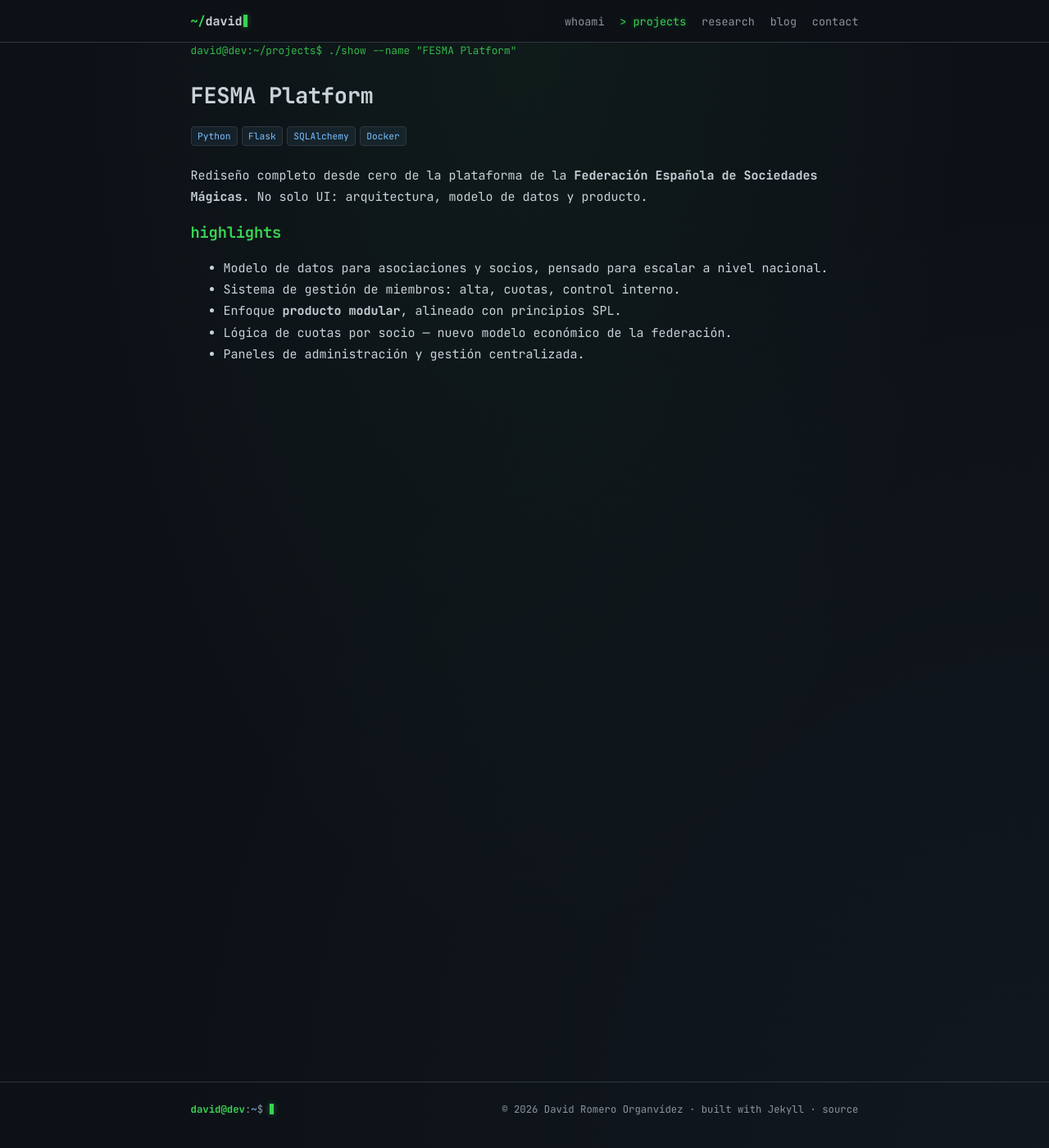
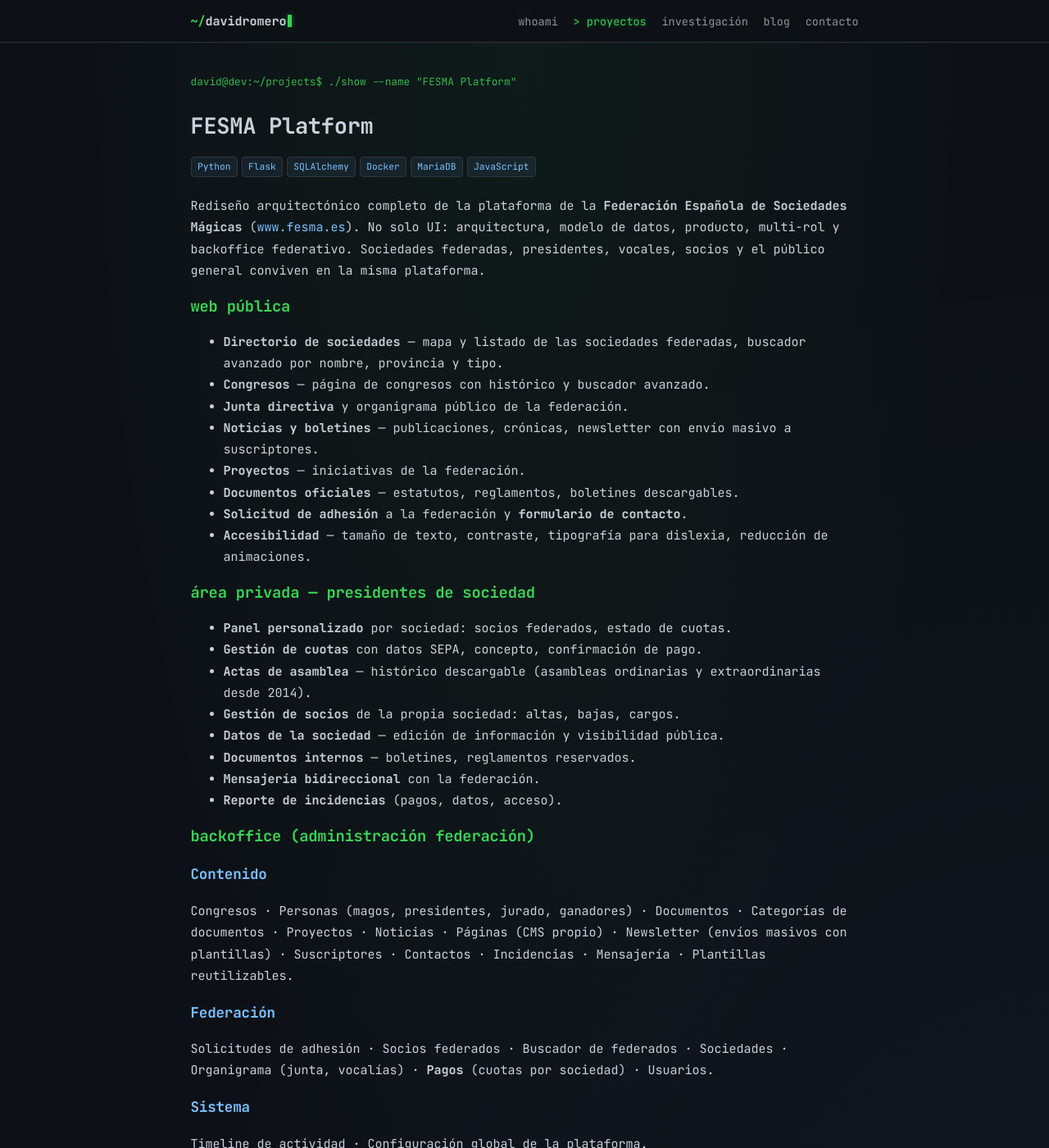
Before and after one commit to drorganvidez/davidromero.dev, a Jekyll site: the page built from _projects/fesma.md, in a window 1280 px wide and 1400 px high. Shown: the whole window at 82% size. Built offline with Jekyll 4.4.1, drawn with Linux system fonts in a browser that asks for light colours; some of the changed text lies outside the part shown.

Commit message:
feat: Corrige texto erróneo

```diff
--- a/_includes/footer.html
+++ b/_includes/footer.html
@@ -1,6 +1,6 @@
 <footer class="footer">
   <div class="container">
-    <span class="prompt-line"><span class="prompt-user">david@dev</span>:<span class="prompt-path">~</span>$ <span class="cursor">_</span></span>
+    <span class="prompt-line"><span class="prompt-user">davidromero@dev</span>:<span class="prompt-path">~</span>$ <span class="cursor">_</span></span>
     <span class="footer-meta">© {{ 'now' | date: '%Y' }} David Romero Organvídez · built with Jekyll · <a href="https://github.com/{{ site.author.github }}/davidromero.dev">source</a></span>
   </div>
 </footer>
--- a/_includes/nav.html
+++ b/_includes/nav.html
@@ -1,15 +1,15 @@
 <nav class="nav">
   <div class="container nav-inner">
     <a href="{{ '/' | relative_url }}" class="brand">
-      <span class="brand-prompt">~/</span><span class="brand-name">david</span><span class="cursor">_</span>
+      <span class="brand-prompt">~/</span><span class="brand-name">davidromero</span><span class="cursor">_</span>
     </a>
     {%- assign current = page.url -%}
     <ul class="nav-links">
       <li><a href="{{ '/' | relative_url }}"{% if current == '/' %} class="active" aria-current="page"{% endif %}>whoami</a></li>
-      <li><a href="{{ '/projects/' | relative_url }}"{% if current contains '/projects' %} class="active" aria-current="page"{% endif %}>projects</a></li>
-      <li><a href="{{ '/research/' | relative_url }}"{% if current contains '/research' %} class="active" aria-current="page"{% endif %}>research</a></li>
+      <li><a href="{{ '/projects/' | relative_url }}"{% if current contains '/projects' %} class="active" aria-current="page"{% endif %}>proyectos</a></li>
+      <li><a href="{{ '/research/' | relative_url }}"{% if current contains '/research' %} class="active" aria-current="page"{% endif %}>investigación</a></li>
       <li><a href="{{ '/blog/' | relative_url }}"{% if current contains '/blog' %} class="active" aria-current="page"{% endif %}>blog</a></li>
-      <li><a href="{{ '/contact/' | relative_url }}"{% if current contains '/contact' %} class="active" aria-current="page"{% endif %}>contact</a></li>
+      <li><a href="{{ '/contact/' | relative_url }}"{% if current contains '/contact' %} class="active" aria-current="page"{% endif %}>contacto</a></li>
     </ul>
   </div>
 </nav>
--- a/_projects/fesma.md
+++ b/_projects/fesma.md
@@ -1,17 +1,66 @@
 ---
 title: FESMA Platform
-summary: "Rediseño arquitectónico de la Federación Española de Sociedades Mágicas."
-stack: [Python, Flask, SQLAlchemy, Docker]
+summary: "Plataforma integral de la Federación Española de Sociedades Mágicas: web pública, backoffice y áreas privadas por rol."
+stack: [Python, Flask, SQLAlchemy, Docker, MariaDB, JavaScript]
 order: 3
 ---
 
-Rediseño completo desde cero de la plataforma de la **Federación Española de
-Sociedades Mágicas**. No solo UI: arquitectura, modelo de datos y producto.
+Rediseño arquitectónico completo de la plataforma de la **Federación Española
+de Sociedades Mágicas** ([www.fesma.es](https://www.fesma.es)).
+No solo UI: arquitectura, modelo de datos, producto, multi-rol y backoffice
+federativo. Sociedades federadas, presidentes, vocales, socios y el público
+general conviven en la misma plataforma.
 
-## highlights
+## web pública
 
-- Modelo de datos para asociaciones y socios, pensado para escalar a nivel nacional.
-- Sistema de gestión de miembros: alta, cuotas, control interno.
-- Enfoque **producto modular**, alineado con principios SPL.
-- Lógica de cuotas por socio — nuevo modelo económico de la federación.
-- Paneles de administración y gestión centralizada.
+- **Directorio de sociedades** — mapa y listado de las sociedades federadas,
+  buscador avanzado por nombre, provincia y tipo.
+- **Congresos** — página de congresos con histórico y buscador avanzado.
+- **Junta directiva** y organigrama público de la federación.
+- **Noticias y boletines** — publicaciones, crónicas, newsletter con envío
+  masivo a suscriptores.
+- **Proyectos** — iniciativas de la federación.
+- **Documentos oficiales** — estatutos, reglamentos, boletines descargables.
+- **Solicitud de adhesión** a la federación y **formulario de contacto**.
+- **Accesibilidad** — tamaño de texto, contraste, tipografía para dislexia,
+  reducción de animaciones.
+
+## área privada — presidentes de sociedad
+
+- **Panel personalizado** por sociedad: socios federados, estado de cuotas.
+- **Gestión de cuotas** con datos SEPA, concepto, confirmación de pago.
+- **Actas de asamblea** — histórico descargable (asambleas ordinarias y
+  extraordinarias desde 2014).
+- **Gestión de socios** de la propia sociedad: altas, bajas, cargos.
+- **Datos de la sociedad** — edición de información y visibilidad pública.
+- **Documentos internos** — boletines, reglamentos reservados.
+- **Mensajería bidireccional** con la federación.
+- **Reporte de incidencias** (pagos, datos, acceso).
+
+## backoffice (administración federación)
+
+### Contenido
+Congresos · Personas (magos, presidentes, jurado, ganadores) · Documentos ·
+Categorías de documentos · Proyectos · Noticias · Páginas (CMS propio) ·
+Newsletter (envíos masivos con plantillas) · Suscriptores · Contactos ·
+Incidencias · Mensajería · Plantillas reutilizables.
+
+### Federación
+Solicitudes de adhesión · Socios federados · Buscador de federados ·
+Sociedades · Organigrama (junta, vocalías) · **Pagos** (cuotas por sociedad) ·
+Usuarios.
+
+### Sistema
+Timeline de actividad · Configuración global de la plataforma.
+
+## highlights técnicos
+
+- **Multi-tenant por sociedad** con aislamiento de datos y visibilidad por rol.
+- **Sistema de roles** granular: público, socio, presidente, vocal, admin
+  federación.
+- **CMS propio** para páginas, noticias y plantillas de comunicación.
+- **Motor de newsletter** con segmentación y envíos masivos.
+- **Modelo económico** de cuotas por socio, conciliación y seguimiento.
+- **Accesibilidad AA** integrada desde el diseño.
+- **Enfoque producto modular** alineado con principios SPL (misma plataforma
+  preparada para replicarse en otras federaciones nacionales).
--- a/assets/css/style.scss
+++ b/assets/css/style.scss
@@ -276,6 +276,7 @@
 }
 
 /* post */
+.post, .project { padding-top: 2.5rem; }
 .post-header { margin-bottom: 1.5rem; }
 .post-header time { color: var(--fg-dim); font-size: 0.85rem; }
 .post-content { color: var(--fg); }
```
Also changed, not shown: research.md (+1 -2 lines).
